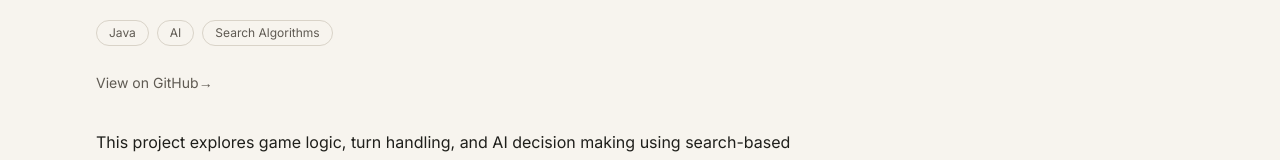
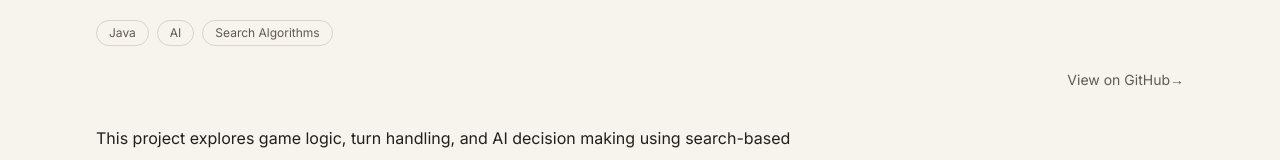
Before and after one commit to PennyAhlstrom/my-portfolio, a Next.js app: page /projects/gomoku-ai in a window 1280 px wide. Shown: the part 753-913 px from the top of the page. Built offline with nearby package versions, Linux system fonts and the light colour scheme.

Commit message:
refactor github link to be right justified

```diff
--- a/app/projects/[slug]/page.tsx
+++ b/app/projects/[slug]/page.tsx
@@ -88,7 +88,7 @@ export default async function ProjectPage({ params }: ProjectPageProps) {
           })}
         </div>
 
-        <div className="mt-6">
+        <div className="mt-6 flex justify-end">
           <AppLink href={project.githubUrl} external newTab arrow>
             View on GitHub
           </AppLink>
```
